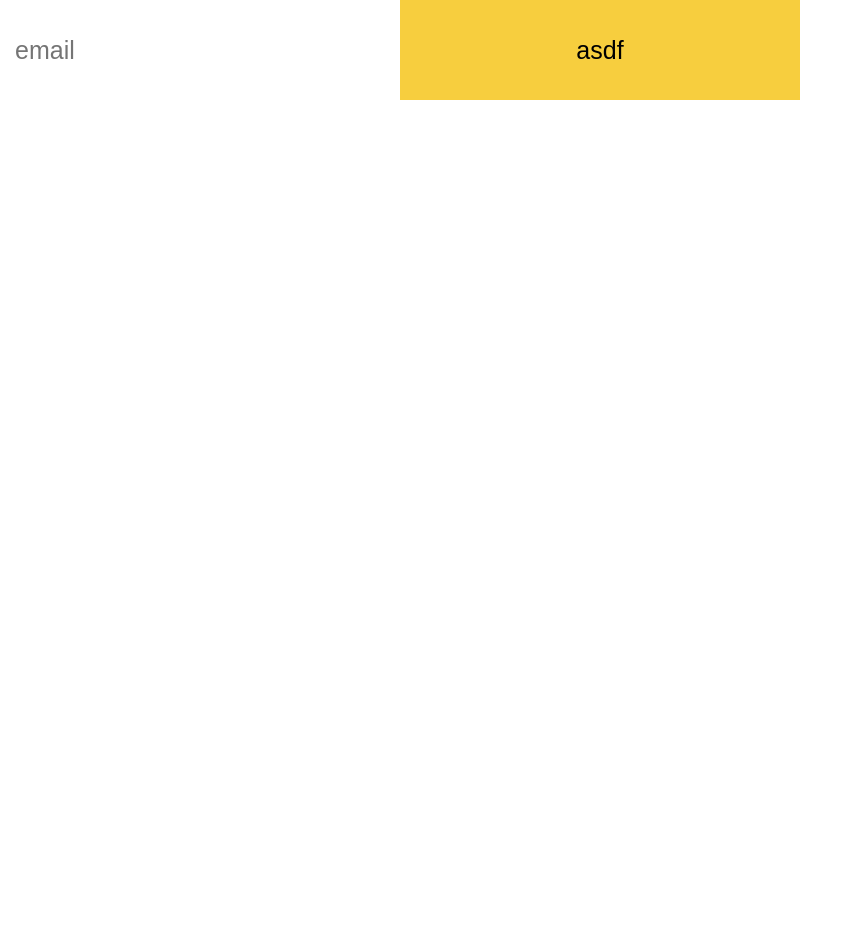
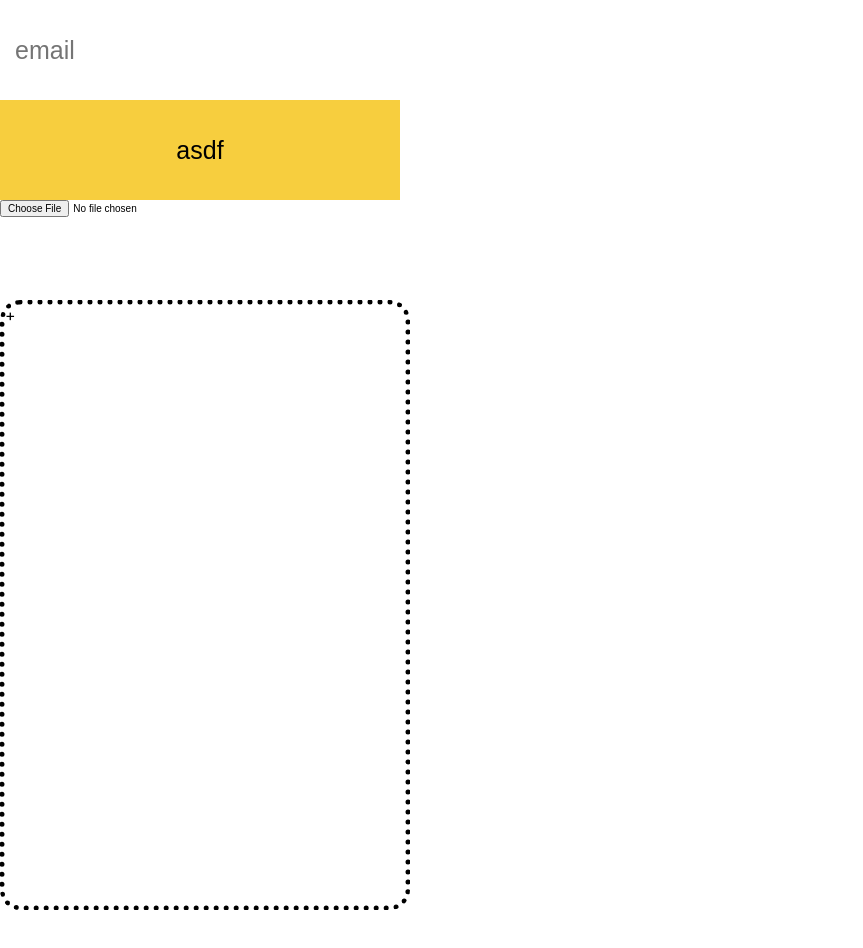
Before and after one commit to devteamepic/frontend, a React (Create React App) app: page / in a window 1280 px wide. Shown: the top 948 px of the page, without its empty margins (0-863 px from the left). After the commit the page ends 910 px from the top, so only its background shows below. Built offline with nearby package versions, Linux system fonts and the light colour scheme.

Commit message:
added drag and drop

```diff
--- a/src/App.css
+++ b/src/App.css
@@ -1,5 +1,7 @@
 .App {
   height: 100%;
+  display: grid;
+  grid-template-columns: 30%;
 }
 
 .App-logo {
@@ -9,11 +11,11 @@
 
 html,
 body {
-  height: 1000%;
+  height: 100%;
 }
 
 #root {
-  height: 1000%;
+  height: 100%;
 }
 
 @media (prefers-reduced-motion: no-preference) {
@@ -59,3 +61,10 @@ body {
   height: 100%;
   background-color: green;
 }
+
+#file-zone {
+  height: 100px;
+  width: 100px;
+  border: 5px dotted black;
+  border-radius: 20px;
+}
--- a/src/App.js
+++ b/src/App.js
@@ -1,6 +1,7 @@
 import React from 'react';
 import './App.css';
 import Input from './components/core/atoms/Input/Input'
+import DragAndDrop from './components/core/atoms/DragAndDrop/DragAndDrop'
 
 function App() {
 
@@ -14,6 +15,10 @@ function App() {
         type = { 'button' }
         text = 'asdf'
       />
+      <Input
+        type = { 'file' }
+      />
+      <DragAndDrop />
     </div>
   );
 }
--- /dev/null
+++ b/src/components/core/atoms/DragAndDrop/DragAndDrop.js
@@ -0,0 +1,26 @@
+import React from 'react'
+import DragAndDropStyled from '../../../styled/atoms/dragAndDropStyled'
+
+const DragAndDrop = () => {
+
+    const dropHandler = (e) => {
+        e.preventDefault()
+        console.log('a')
+    }
+
+    const dragOverHandler = (e) => {
+        e.preventDefault()
+        console.log('b')
+    }
+
+    return (
+        <DragAndDropStyled
+          onDrop = { dropHandler }
+          onDragOver = { dragOverHandler }
+        >
+          +
+        </DragAndDropStyled>
+    )
+}
+
+export default DragAndDrop
--- a/src/components/core/atoms/Input/Input.js
+++ b/src/components/core/atoms/Input/Input.js
@@ -32,11 +32,17 @@ const Input = ({
                      }`
                 )
                 break
+            case 'file':
+                setInputStyles(
+                    `width: fit-content;
+                     font-size: 10px;
+                     `
+                )
+                break
             default:
                 break
         }
     }, [typeOf])
-
 
     return (
         <InputWrapper
--- /dev/null
+++ b/src/components/styled/atoms/dragAndDropStyled.js
@@ -0,0 +1,11 @@
+import React from 'react'
+import styled from 'styled-components'
+
+const DragAndDropStyled = styled.div`
+width: 400px;
+height: 600px;
+border: 5px dotted black;
+border-radius: 20px;
+`
+
+export default DragAndDropStyled
```
